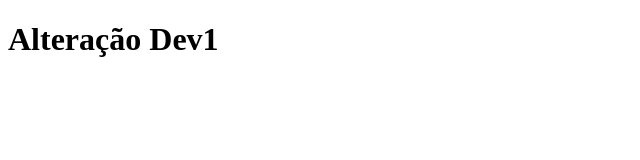
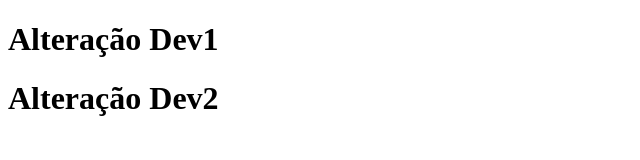
Before and after one commit to Levi-Aguiar/UC8-14.08.2025, a plain HTML site: page index.html in a window 1280 px wide. Shown: the whole page, without its empty margins (0-640 px from the left). Drawn offline with Linux system fonts and the light colour scheme.

Commit message:
Alteração Dev2

```diff
--- a/index.html
+++ b/index.html
@@ -7,5 +7,6 @@
 </head>
 <body>
     <h1>Alteração Dev1</h1>
+    <h1>Alteração Dev2</h1>
 </body>
 </html>
```
